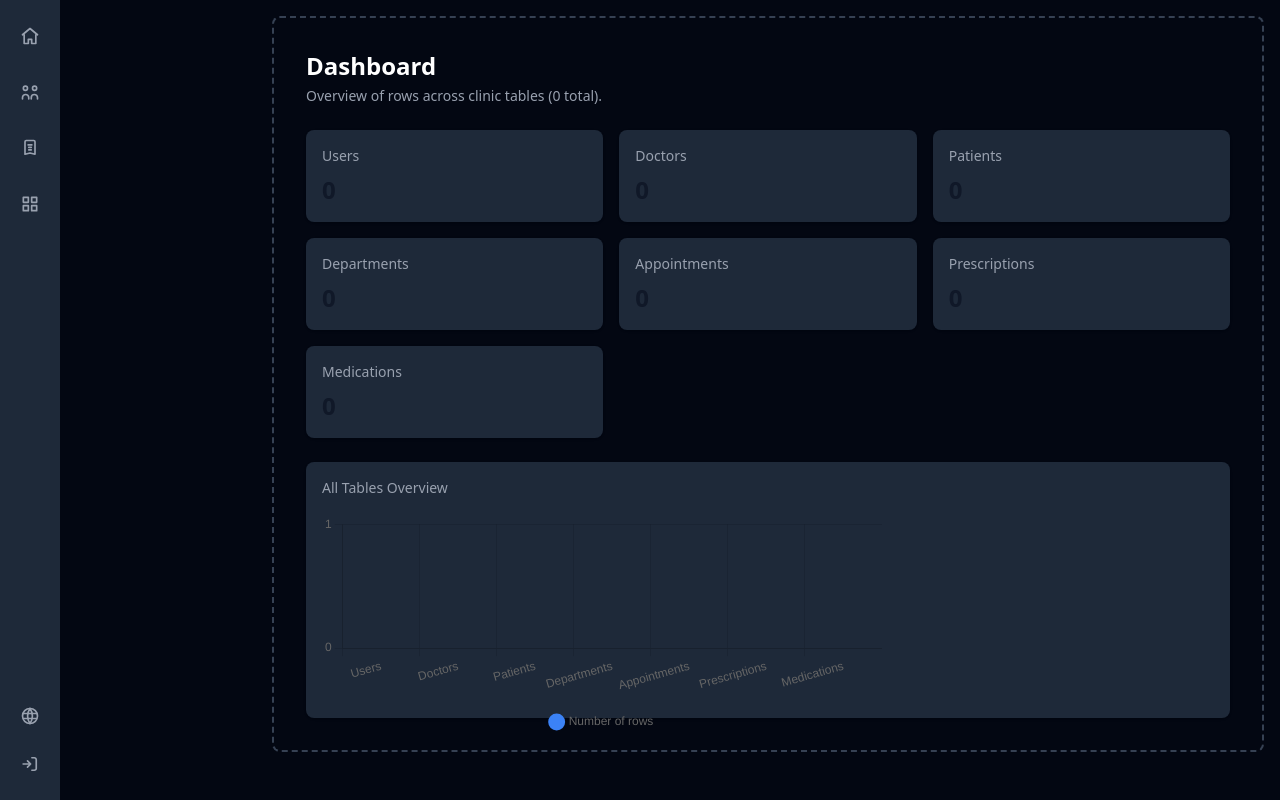
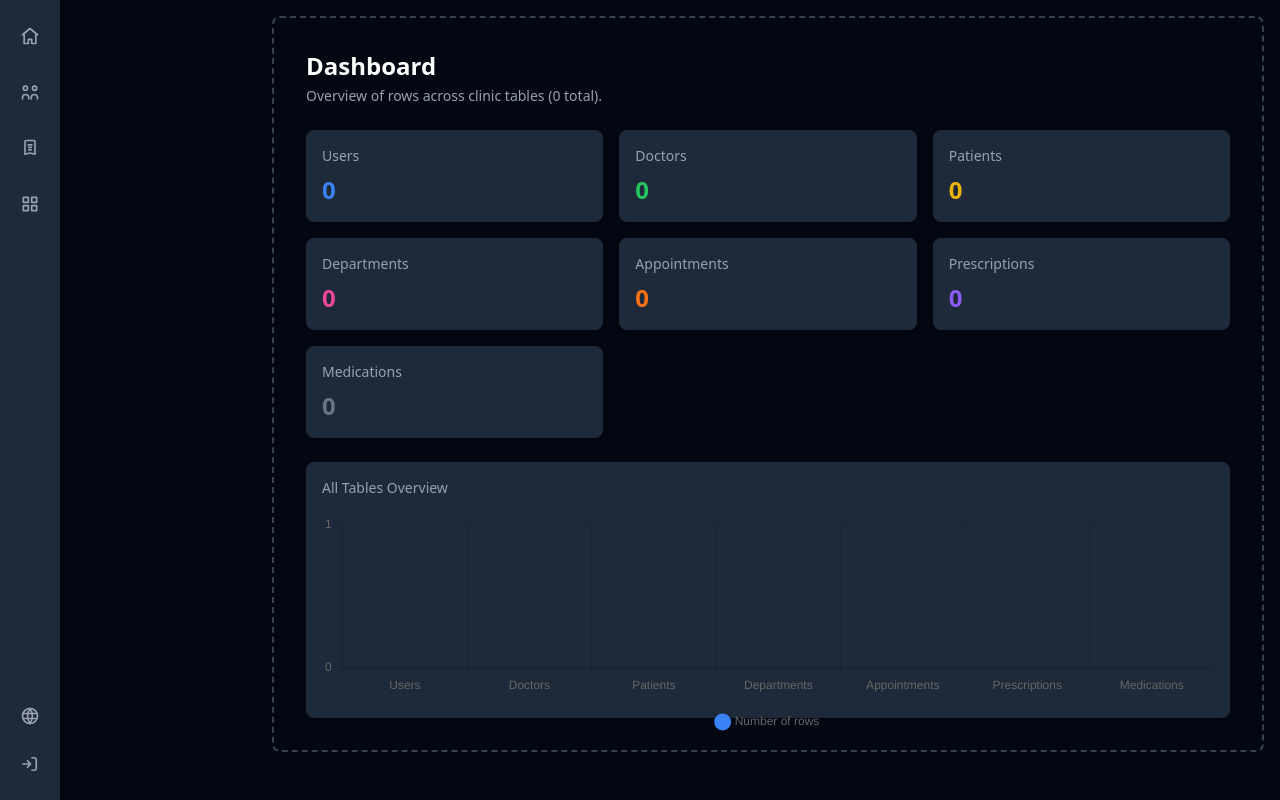
Before and after one commit to Sami-Regragui-Work/test, a PHP site: page / in a window 1280 px wide. Run offline with PHP 8.4, Linux system fonts and the light colour scheme; data that the repository does not hold is empty; some libraries are stand-ins or nearby versions.

Commit message:
working dashboard

```diff
--- a/src/css/tw.css
+++ b/src/css/tw.css
@@ -935,6 +996,41 @@
   .dark\:bg-indigo-950 {
     &:is(.dark *) {
       background-color: var(--color-indigo-950);
+    }
+  }
+  .dark\:text-\[\#3b82f6\] {
+    &:is(.dark *) {
+      color: #3b82f6;
+    }
+  }
+  .dark\:text-\[\#6b7280\] {
+    &:is(.dark *) {
+      color: #6b7280;
+    }
+  }
+  .dark\:text-\[\#8b5cf6\] {
+    &:is(.dark *) {
+      color: #8b5cf6;
+    }
+  }
+  .dark\:text-\[\#22c55e\] {
+    &:is(.dark *) {
+      color: #22c55e;
+    }
+  }
+  .dark\:text-\[\#eab308\] {
+    &:is(.dark *) {
+      color: #eab308;
+    }
+  }
+  .dark\:text-\[\#ec4899\] {
+    &:is(.dark *) {
+      color: #ec4899;
+    }
+  }
+  .dark\:text-\[\#f97316\] {
+    &:is(.dark *) {
+      color: #f97316;
     }
   }
   .dark\:text-blue-300 {
@@ -1256,6 +1352,11 @@ button {
   inherits: false;
   initial-value: 0 0 #0000;
 }
+@property --tw-outline-style {
+  syntax: "*";
+  inherits: false;
+  initial-value: solid;
+}
 @property --tw-duration {
   syntax: "*";
   inherits: false;
@@ -1298,6 +1399,7 @@ button {
       --tw-ring-offset-width: 0px;
       --tw-ring-offset-color: #fff;
       --tw-ring-offset-shadow: 0 0 #0000;
+      --tw-outline-style: solid;
       --tw-duration: initial;
       --tw-translate-x: 0;
       --tw-translate-y: 0;
--- a/src/js/dashboard.js
+++ b/src/js/dashboard.js
@@ -5,10 +5,24 @@ let chartInstance = null;
 
 function dashboardStart() {
     const dashboard = $("#dashboard");
-    if (!dashboard.length) return;
+    if (!dashboard.length) {
+        console.log("Dashboard not found");
+        return;
+    }
 
     const chartCanvas = $("#chart")[0];
-    if (!chartCanvas) return;
+    if (!chartCanvas) {
+        console.log("Chart canvas not found");
+        return;
+    }
+
+    const statsJson = dashboard.attr("data-stats");
+    if (!statsJson) {
+        console.error("No stats data found");
+        return;
+    }
+
+    const stats = JSON.parse(statsJson);
 
     const tables = [
         "users",
@@ -19,9 +33,10 @@ function dashboardStart() {
         "prescriptions",
         "medications",
     ];
+
     const data = tables.map((table) => {
-        const span = $(`[data-chart-${table}]`);
-        return span.length ? Number(span.text()) : 0;
+        const value = stats[table] || 0;
+        return value;
     });
 
     const colors = [
@@ -48,6 +63,7 @@ function dashboardStart() {
 
     const opt = {
         responsive: true,
+        maintainAspectRatio: false,
         plugins: {
             legend: {
                 position: "bottom",
--- a/src/php/pages/Dashboard.php
+++ b/src/php/pages/Dashboard.php
@@ -37,23 +37,18 @@ class Dashboard
         $total = array_sum($stats);
 
         $colors = [
-            'users' => '#3b82f6',
-            'doctors' => '#22c55e',
-            'patients' => '#eab308',
-            'departments' => '#ec4899',
-            'appointments' => '#f97316',
-            'prescriptions' => '#8b5cf6',
-            'medications' => '#6b7280'
+            'users' => 'dark:text-[#3b82f6]',
+            'doctors' => 'dark:text-[#22c55e]',
+            'patients' => 'dark:text-[#eab308]',
+            'departments' => 'dark:text-[#ec4899]',
+            'appointments' => 'dark:text-[#f97316]',
+            'prescriptions' => 'dark:text-[#8b5cf6]',
+            'medications' => 'dark:text-[#6b7280]'
         ];
 
         ob_start();
 ?>
-        <section id="dashboard" class="p-4 space-y-6">
-            <!-- Chart data spans -->
-            <?php foreach ($tables as $table): ?>
-                <span class="hidden data-chart-<?= $table ?>"><?= $stats[$table] ?></span>
-            <?php endforeach; ?>
-
+        <section id="dashboard" class="p-4 space-y-6" data-stats='<?= json_encode($stats) ?>'>
             <header>
                 <h1 class="text-2xl font-semibold text-gray-900 dark:text-white">Dashboard</h1>
                 <p class="mt-1 text-sm text-gray-500 dark:text-gray-400">
@@ -63,11 +58,11 @@ class Dashboard
 
             <div class="grid gap-4 sm:grid-cols-2 lg:grid-cols-3 xl:grid-cols-3 2xl:grid-cols-4 [&>div]:overflow-hidden">
                 <?php foreach ($tables as $table):
-                    $color = $colors[$table] ?? '#6b7280';
+                    $color = $colors[$table] ?? 'dark:text-[#6b7280]';
                 ?>
                     <div class="p-4 bg-white rounded-lg shadow dark:bg-gray-800">
                         <h2 class="text-sm font-medium text-gray-500 dark:text-gray-400 capitalize"><?= ucfirst($table) ?></h2>
-                        <p class="mt-2 text-2xl font-semibold text-gray-900 dark:text-[<?= $color ?>]"><?= $stats[$table] ?></p>
+                        <p class="mt-2 text-2xl font-semibold text-gray-900 <?= $color ?>"><?= $stats[$table] ?></p>
                     </div>
                 <?php endforeach; ?>
             </div>
```
Also changed, not shown: other parts of src/css/tw.css (+61 -0 lines).
